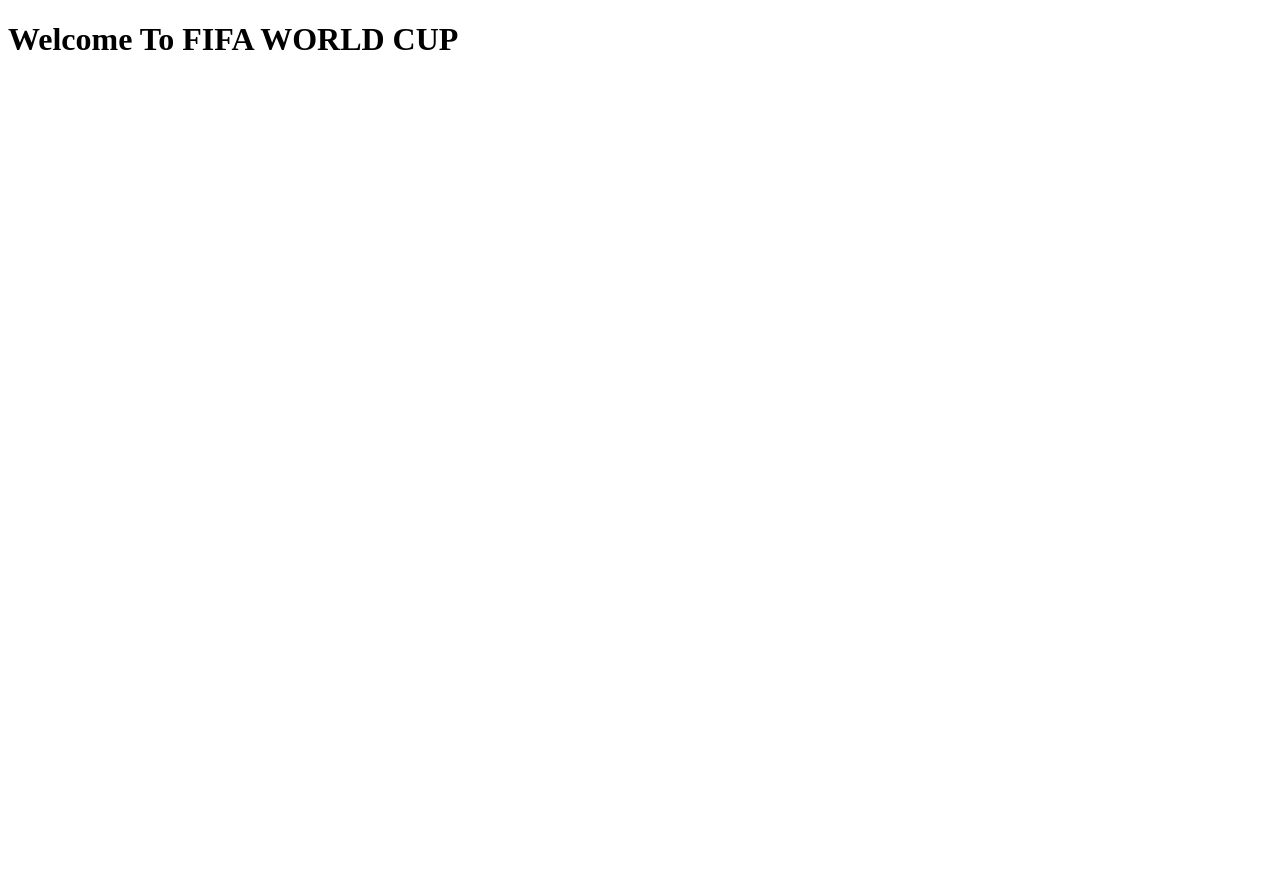
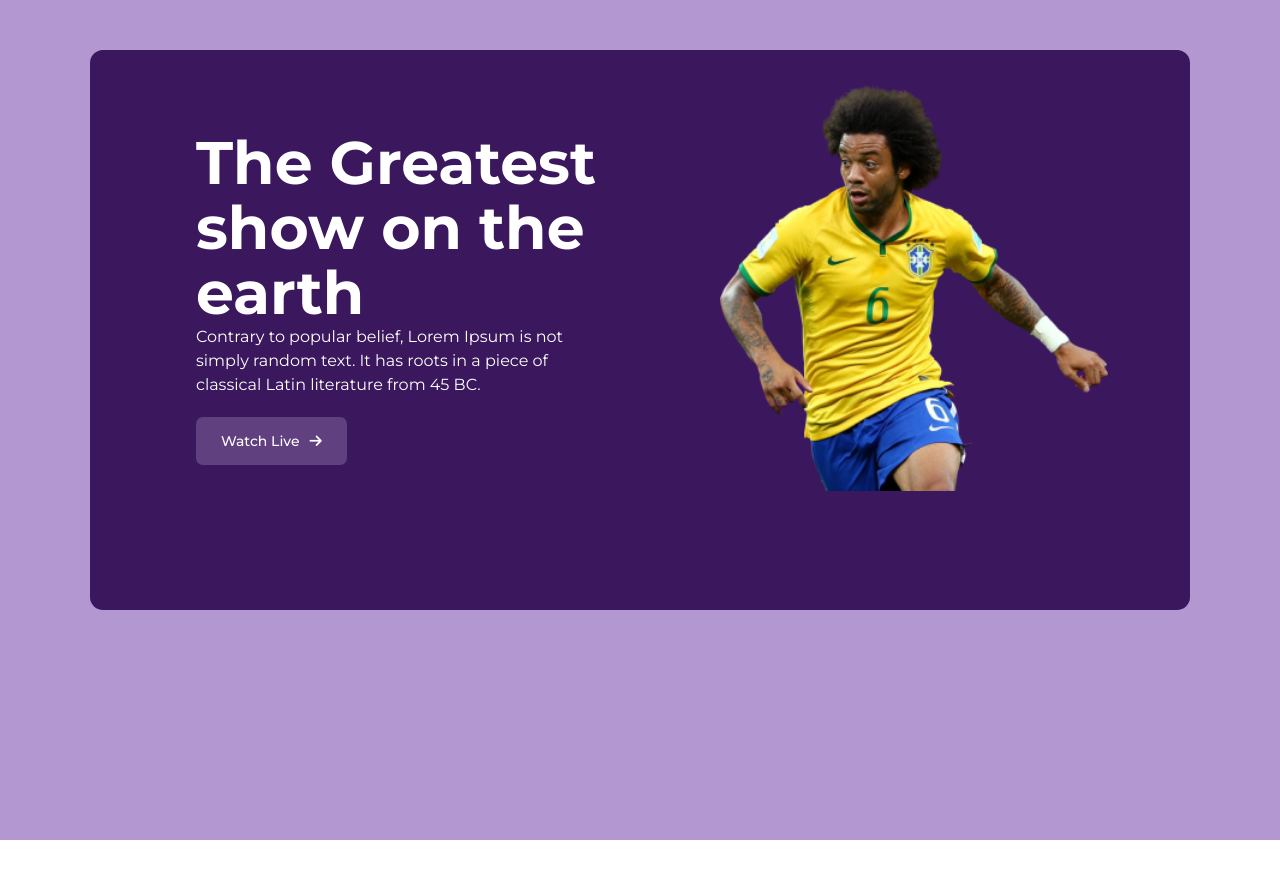
Before and after one commit to ambiamoni/FIFA-WORLD-CUP, a plain HTML site: page index.html in a window 1280 px wide. Before the commit the page ends 800 px from the top, so only its background shows below. Drawn offline with Linux system fonts and the light colour scheme.

Commit message:
top banner added

```diff
--- a/index.html
+++ b/index.html
@@ -4,9 +4,36 @@
     <meta charset="UTF-8">
     <meta http-equiv="X-UA-Compatible" content="IE=edge">
     <meta name="viewport" content="width=device-width, initial-scale=1.0">
+    <!-- google font  -->
+    <link rel="preconnect" href="https://fonts.googleapis.com">
+    <link rel="preconnect" href="https://fonts.gstatic.com" crossorigin>
+    <link href="https://fonts.googleapis.com/css2?family=Montserrat:wght@300;400;500;700;900&display=swap" rel="stylesheet">
+    <link rel="stylesheet" href="style.css">
     <title>FIFA WORLD CUP</title>
 </head>
 <body>
-   <h1>Welcome To FIFA WORLD CUP</h1>
+    <main>
+<!-- Top banner part start -->
+        <section class="container">
+            <div class="top-banner">
+               <div class="content">
+                <h1 class="heading">The Greatest show on the earth</h1>
+                <p class="description">Contrary to popular belief, Lorem Ipsum is not simply
+                    random text. It has roots in a piece of classical Latin literature from 45 BC.</p>
+                    <button class="top-btn"><a href="">Watch Live<i class="fa-solid fa-arrow-right"></i></a></button>
+               </div>
+               <div class="banner-img">
+                <img src="images/Banner Image.png" alt="">
+               </div>
+            </div>
+        </section>
+        <!-- Top banner part end -->
+        <!-- Match info part start -->
+        <section class="container">
+
+        </section>
+        <!-- Match info part end -->
+    </main>
+<script src="https://kit.fontawesome.com/e4e0698f7f.js" crossorigin="anonymous"></script>
 </body>
 </html>
--- a/style.css
+++ b/style.css
@@ -0,0 +1,84 @@
+:root{
+    --primary_color:#3B185E;
+    --secondary_color:#663A99;
+    --tertiary_color:#B297D1;
+    --button_color:#614080;
+    --background_color:#B297D1;
+    --font_color:#fff;
+}
+
+
+*{
+    margin:0;
+    padding:0;
+    box-sizing: border-box;
+    font-family: 'Montserrat', sans-serif;
+}
+main{
+    background-color: var(--background_color);
+}
+/* top banner css start*/
+.container{
+    width:1200px;
+    padding: 50px;
+    margin:0 auto ;
+    margin-bottom: 80px;
+
+}
+
+.top-banner{
+
+    height: 70vh;
+    background-color: var(--primary_color);
+    display: flex;
+    border-radius: 13px;
+
+}
+.top-banner .content{
+    width: 50%;
+    padding: 80px 24px 80px 106px;
+    color:var(--font_color);
+}
+.heading{
+    font-size: 60px;
+    font-weight: 700;
+    line-height: 65px;
+    font-family: 'Montserrat', sans-serif;
+}
+.description{
+    font-size: 16px;
+    line-height: 24px;
+    font-weight: 400;
+    font-family: 'Montserrat', sans-serif;
+    text-align: left;
+}
+.top-btn{
+    padding: 15px 25px;
+    background-color: var(--button_color);
+    border: none;
+    border-radius: 7px;
+    display: inline-block;
+    margin-top: 20px;
+}
+.top-btn a{
+    text-decoration: none;
+    font-size: 14px;
+    font-weight: 500;
+    color: var(--font_color);
+}
+.fa-arrow-right{
+    font-size: 14px;
+    color: var(--font_color);
+    padding-left: 10px;
+}
+
+.banner-img{
+    width: 50%;
+}
+.banner-img img{
+    width: 85%;
+    padding-left: 80px;
+    padding-top: 33px;
+
+}
+/* top banner css end*/
```
Also changed, not shown: images/Banner Image.png (added), images/Blog Image.png (added), images/Chat Icon.png (added), images/Flag.png (added), images/Time Icon.png (added), images/germany Flag.png (added).
